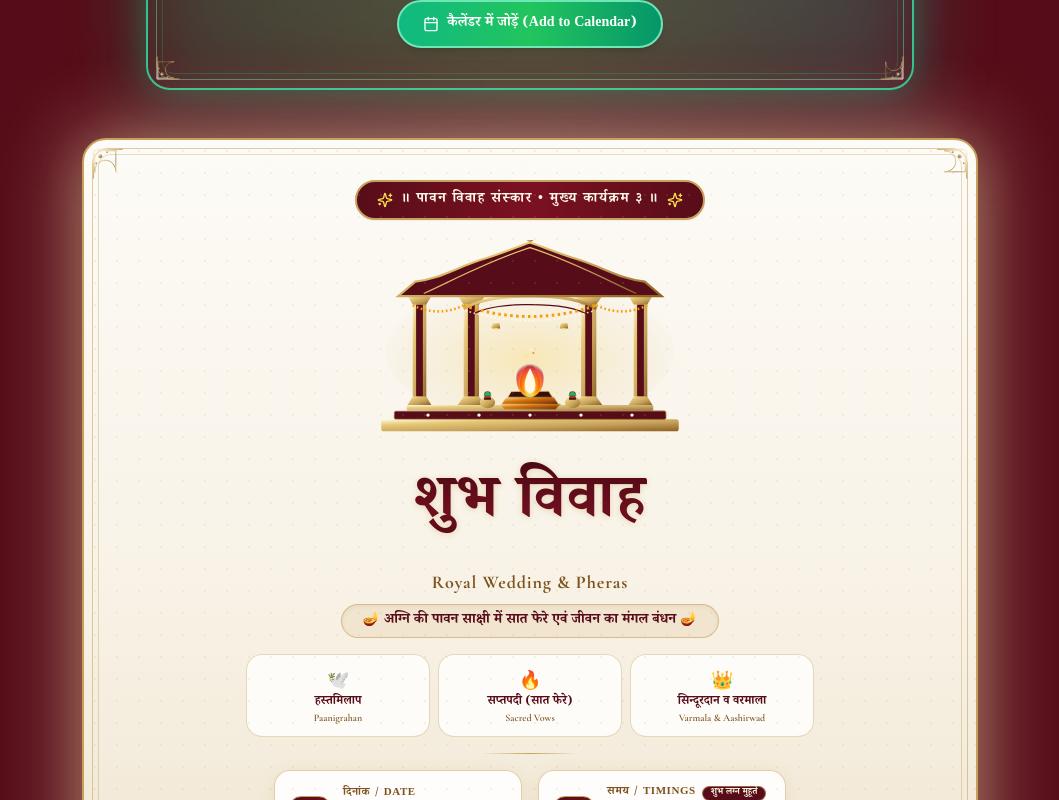
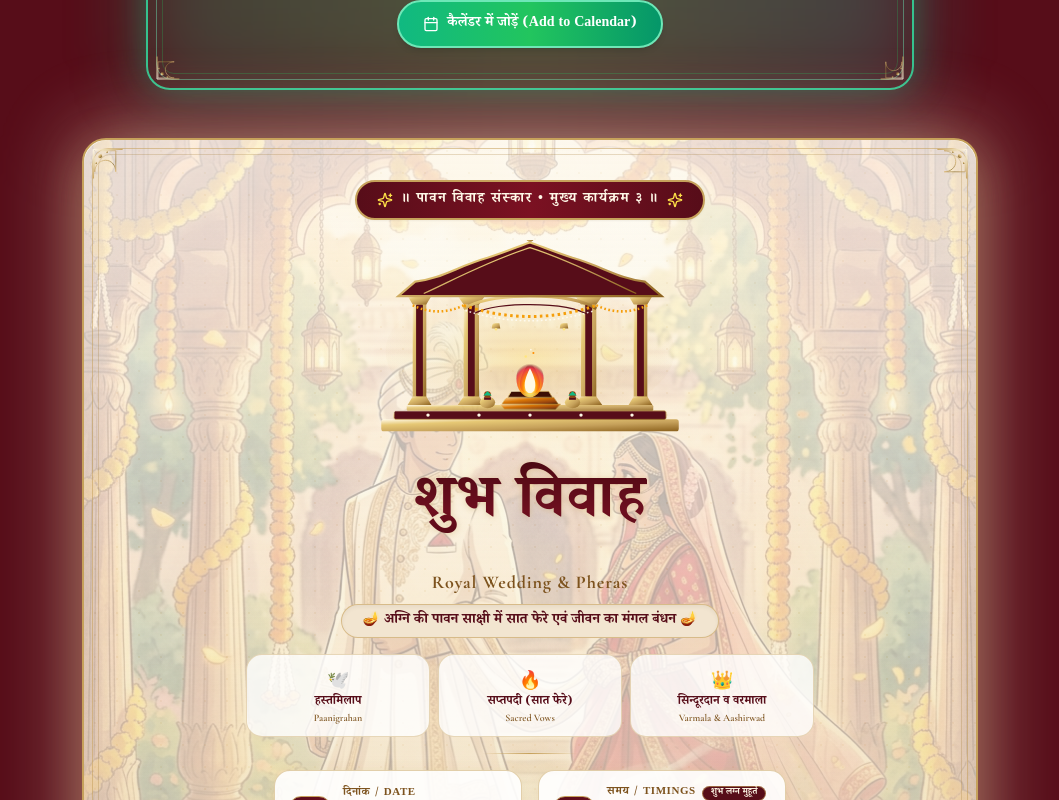
Before and after one commit to Eshbanoliver/wedding-card-design, a React (Vite) app: page / in a window 1280 px wide. Shown: the part 5420-6220 px from the top of the page, without its empty margins (110-1169 px from the left). Built offline with nearby package versions, Linux system fonts and the light colour scheme; a web font is replaced by a local one.

Commit message:
updated files

```diff
--- a/src/components/CelebrationsTimeline.tsx
+++ b/src/components/CelebrationsTimeline.tsx
@@ -230,6 +230,19 @@ export const CelebrationsTimeline: React.FC = () => {
                   <div className="absolute inset-0 bg-[radial-gradient(#C6A15B_1px,transparent_1px)] [background-size:22px_22px] opacity-[0.14] pointer-events-none" />
                 )}
 
+                {/* ─── GHIBLI ART SACRED PHERAS BACKGROUND (30% OPACITY) ─── */}
+                {isMain && (
+                  <div className="absolute inset-0 pointer-events-none overflow-hidden rounded-3xl z-0">
+                    <img
+                      src="/ghibli-pheras.jpg"
+                      alt="Sacred Pheras Studio Ghibli Art"
+                      className="w-full h-full object-cover object-center opacity-30 mix-blend-multiply"
+                    />
+                    {/* Delicate warm beige wash to ensure maximum content contrast & legibility */}
+                    <div className="absolute inset-0 bg-gradient-to-b from-[#FDFBF7]/40 via-transparent to-[#ECE0C8]/50" />
+                  </div>
+                )}
+
                 {/* Inner Decorative Borders */}
                 <div
                   className={`absolute inset-2 border rounded-2xl pointer-events-none ${
@@ -308,8 +321,10 @@ export const CelebrationsTimeline: React.FC = () => {
                   size={isMain ? 34 : 26}
                 />
 
-                {/* ─── EVENT TOP BADGE ─── */}
-                <div className="flex justify-center mb-4">
+                {/* ─── CARD CONTENT CONTAINER (z-10 for complete visibility over background) ─── */}
+                <div className="relative z-10">
+                  {/* ─── EVENT TOP BADGE ─── */}
+                  <div className="flex justify-center mb-4">
                   <div
                     className={`inline-flex items-center gap-2 px-5 py-1.5 rounded-full border shadow-sm ${
                       isHaldi
@@ -684,6 +699,7 @@ export const CelebrationsTimeline: React.FC = () => {
                   )}
                 </div>
               </div>
+            </div>
             </motion.div>
           );
         })}
```
Also changed, not shown: public/ghibli-pheras.jpg (added).
